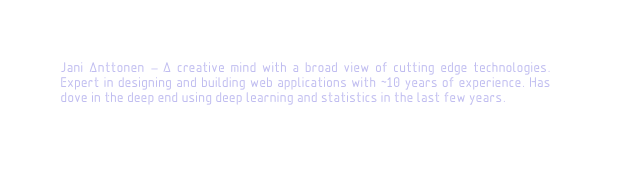
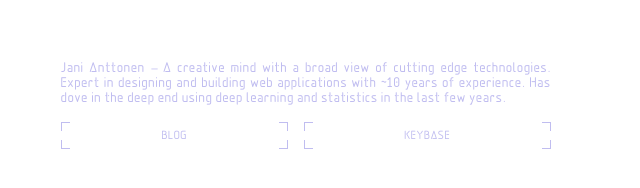
Before and after one commit to JaniAnttonen/personal-site-2018, a Gatsby site: page / in a window 1280 px wide. Shown: the full height of the page, 0-640 px from the left. Built offline with nearby package versions, Linux system fonts and the light colour scheme; Gatsby itself is replaced by a stand-in of ours.

Commit message:
add links element to blog, keybase

```diff
--- a/src/pages/index.js
+++ b/src/pages/index.js
@@ -8,11 +8,23 @@ import './intro.css'
 const IndexPage = ({ data }) => {
   return (
     <div>
-      <div id="intro">
-        <strong>Jani Anttonen</strong> – A creative mind with a broad view of
-        cutting edge technologies. Expert in designing and building web
-        applications with ~10 years of experience. Has dove in the deep end
-        using deep learning and statistics in the last few years.
+      <div className="wrapper">
+        <div className="intro">
+          <strong>Jani Anttonen</strong> – A creative mind with a broad view of
+          cutting edge technologies. Expert in designing and building web
+          applications with ~10 years of experience. Has dove in the deep end
+          using deep learning and statistics in the last few years.
+        </div>
+        <div className="links">
+          <div className="link">
+            <Link to="/blog">Blog</Link>
+          </div>
+          <div className="link">
+            <a href="https://keybase.io/jantto" target="_blank">
+              Keybase
+            </a>
+          </div>
+        </div>
       </div>
     </div>
   )
--- a/src/pages/intro.css
+++ b/src/pages/intro.css
@@ -5,20 +5,118 @@
 }
 *,
 body,
-#intro {
+.intro {
   font-family: 'Aadhunik', sans-serif;
   font-size: 13px;
   color: #c0bdf0;
   font-weight: normal;
 }
 
-#intro {
+/* Text colors! */
+/* Green: #e5ffc8 */
+/* Violet: #c0bdf0 */
+/* Orange: #ffb09e */
+
+.wrapper {
   position: relative;
   width: 100%;
   max-width: 490px;
   padding: 40pt;
   text-align: justify;
   z-index: 1;
+  display: flex;
+  flex-direction: column;
+}
+
+.links {
+  display: flex;
+  flex-direction: row;
+  justify-content: stretch;
+  align-items: baseline;
+  margin-top: 12pt;
+}
+
+.links .link {
+  position: relative;
+  display: flex;
+  flex-grow: 1;
+  align-items: center;
+  justify-content: stretch;
+  margin-left: 12pt;
+}
+
+.links .link a {
+  position: relative;
+  width: 100%;
+  text-align: center;
+  text-decoration: none;
+  text-transform: uppercase;
+  font-size: 11px;
+  line-height: 11px;
+  padding: 6pt 8pt;
+  background: transparent;
+  transition: 0.3s linear color, 0.3s linear background;
+}
+
+.links .link:first-of-type {
+  margin-left: 0;
+}
+
+.link:before,
+.link:after,
+.link > :first-child:before,
+.link > :first-child:after {
+  position: absolute;
+  width: 8px;
+  height: 8px;
+  border-color: #c0bdf0;
+  border-style: solid;
+  content: ' ';
+  transition: 0.3s linear border-color;
+}
+.link:before {
+  top: 0;
+  left: 0;
+  border-width: 1px 0 0 1px;
+}
+.link:after {
+  top: 0;
+  right: 0;
+  border-width: 1px 1px 0 0;
+}
+.link > :first-child:before {
+  bottom: 0;
+  right: 0;
+  border-width: 0 1px 1px 0;
+}
+.link > :first-child:after {
+  bottom: 0;
+  left: 0;
+  border-width: 0 0 1px 1px;
+}
+
+.links .link a:hover {
+  color: #ffb09e;
+  background: rgba(#ffb09e, 0.2);
+}
+
+.links .link a:active {
+  color: #e5ffc8;
+  background: rgba(#e5ffc8, 0.2);
+}
+
+.link:hover:before,
+.link:hover:after,
+.link:hover > :first-child:before,
+.link:hover > :first-child:after {
+  border-color: #ffb09e;
+}
+
+.link:active:before,
+.link:active:after,
+.link:active > :first-child:before,
+.link:active > :first-child:after {
+  border-color: #e5ffc8;
 }
 
 /* @keyframes glitch-anim {
```
